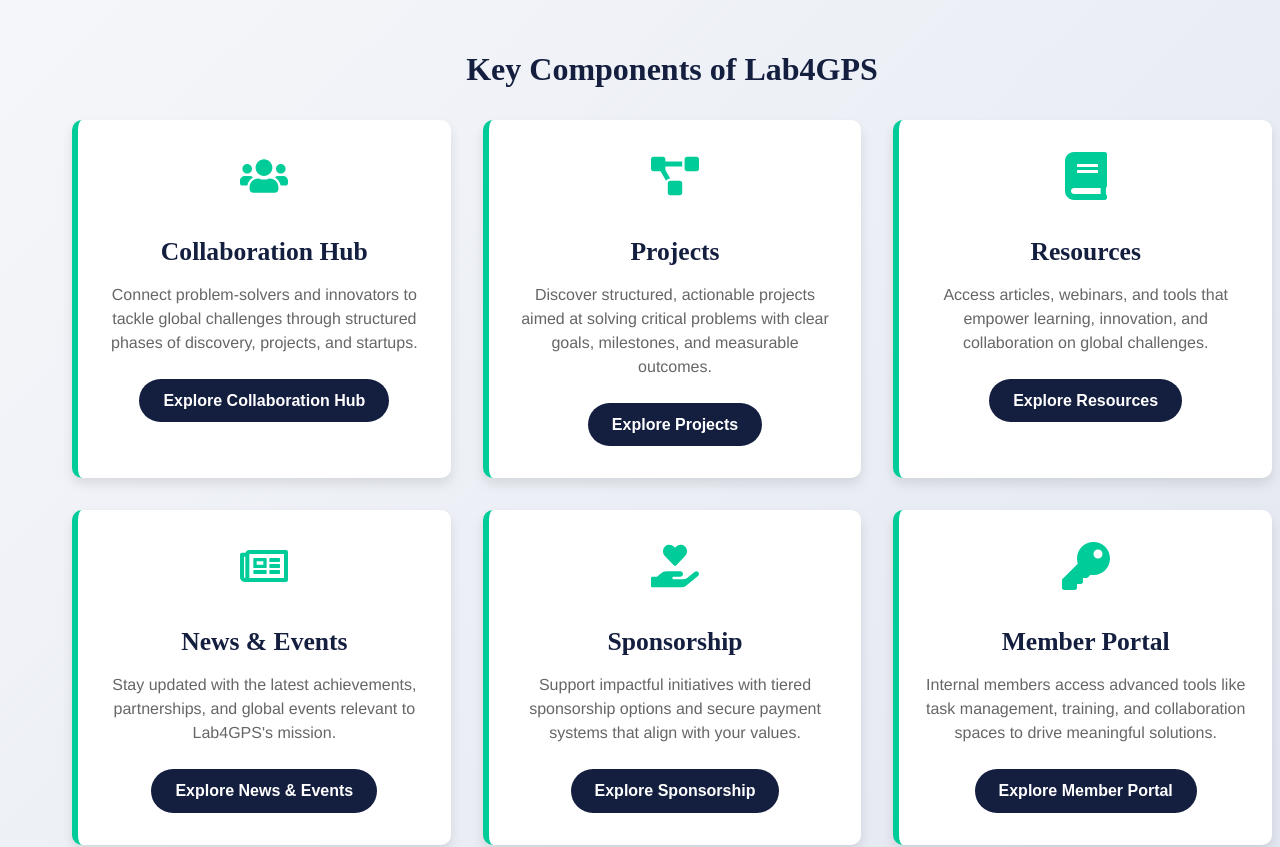
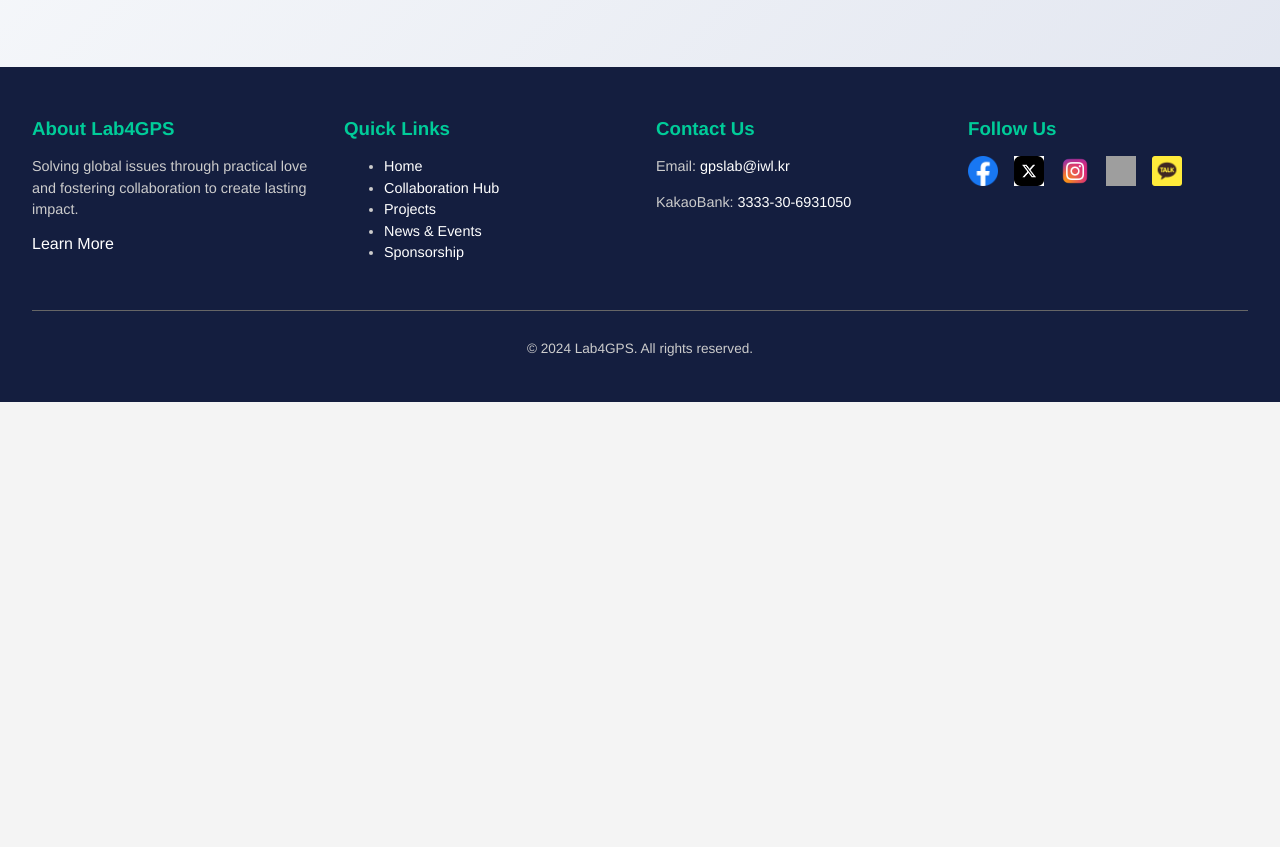
Before and after one commit to engomondiii/lab4gps-platform, a React (Create React App) app: page / in a window 1280 px wide. Shown: the part 1220-2067 px from the top of the page. After the commit the page ends 1622 px from the top, so only its background shows below. Built offline with nearby package versions, Linux system fonts and the light colour scheme; grey boxes are pictures that could not be loaded.

Commit message:
added these files

```diff
--- a/src/components/overview/OverviewSection.js
+++ b/src/components/overview/OverviewSection.js
@@ -4,48 +4,48 @@ import "../../styles/OverviewSection.css";
 import { FaProjectDiagram, FaUsers, FaBook, FaRegNewspaper, FaHandHoldingHeart, FaKey } from "react-icons/fa";
 
 const features = [
-  {
-    title: "Collaboration Hub",
-    icon: <FaUsers />,
-    description:
-      "Connect problem-solvers and innovators to tackle global challenges through structured phases of discovery, projects, and startups.",
-    route: "/collaboration-hub", // Route for the feature
-  },
-  {
-    title: "Projects",
-    icon: <FaProjectDiagram />,
-    description:
-      "Discover structured, actionable projects aimed at solving critical problems with clear goals, milestones, and measurable outcomes.",
-    route: "/projects", // Route for the feature
-  },
-  {
-    title: "Resources",
-    icon: <FaBook />,
-    description:
-      "Access articles, webinars, and tools that empower learning, innovation, and collaboration on global challenges.",
-    route: "/resources", // Route for the feature
-  },
-  {
-    title: "News & Events",
-    icon: <FaRegNewspaper />,
-    description:
-      "Stay updated with the latest achievements, partnerships, and global events relevant to Lab4GPS's mission.",
-    route: "/news-events", // Route for the feature
-  },
-  {
-    title: "Sponsorship",
-    icon: <FaHandHoldingHeart />,
-    description:
-      "Support impactful initiatives with tiered sponsorship options and secure payment systems that align with your values.",
-    route: "/sponsorship", // Route for the feature
-  },
-  {
-    title: "Member Portal",
-    icon: <FaKey />,
-    description:
-      "Internal members access advanced tools like task management, training, and collaboration spaces to drive meaningful solutions.",
-    route: "/member-portal/login", // Route for the feature
-  },
+  // {
+  //   title: "Collaboration Hub",
+  //   icon: <FaUsers />,
+  //   description:
+  //     "Connect problem-solvers and innovators to tackle global challenges through structured phases of discovery, projects, and startups.",
+  //   route: "/collaboration-hub", // Route for the feature
+  // },
+  // {
+  //   title: "Projects",
+  //   icon: <FaProjectDiagram />,
+  //   description:
+  //     "Discover structured, actionable projects aimed at solving critical problems with clear goals, milestones, and measurable outcomes.",
+  //   route: "/projects", // Route for the feature
+  // },
+  // {
+  //   title: "Resources",
+  //   icon: <FaBook />,
+  //   description:
+  //     "Access articles, webinars, and tools that empower learning, innovation, and collaboration on global challenges.",
+  //   route: "/resources", // Route for the feature
+  // },
+  // {
+  //   title: "News & Events",
+  //   icon: <FaRegNewspaper />,
+  //   description:
+  //     "Stay updated with the latest achievements, partnerships, and global events relevant to Lab4GPS's mission.",
+  //   route: "/news-events", // Route for the feature
+  // },
+  // {
+  //   title: "Sponsorship",
+  //   icon: <FaHandHoldingHeart />,
+  //   description:
+  //     "Support impactful initiatives with tiered sponsorship options and secure payment systems that align with your values.",
+  //   route: "/sponsorship", // Route for the feature
+  // },
+  // {
+  //   title: "Member Portal",
+  //   icon: <FaKey />,
+  //   description:
+  //     "Internal members access advanced tools like task management, training, and collaboration spaces to drive meaningful solutions.",
+  //   route: "/member-portal/login", // Route for the feature
+  // },
 ];
 
 const OverviewSection = () => {
@@ -88,7 +88,7 @@ const OverviewSection = () => {
 
       {/* Features Section */}
       <div className="overview-section features-section">
-        <h2 className="features-heading">Key Components of Lab4GPS</h2>
+        {/* <h2 className="features-heading">Key Components of Lab4GPS</h2> */}
         <div className="features-container">
           {features.map((feature, index) => (
             <div key={index} className="feature-card">
```
